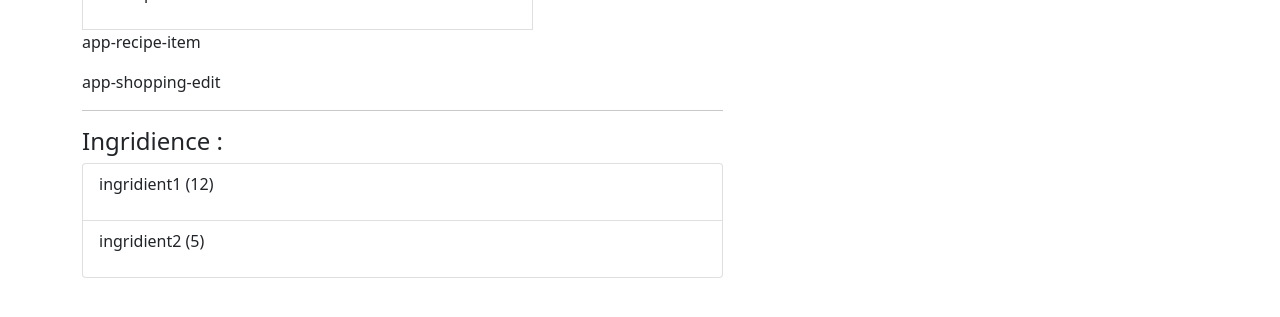
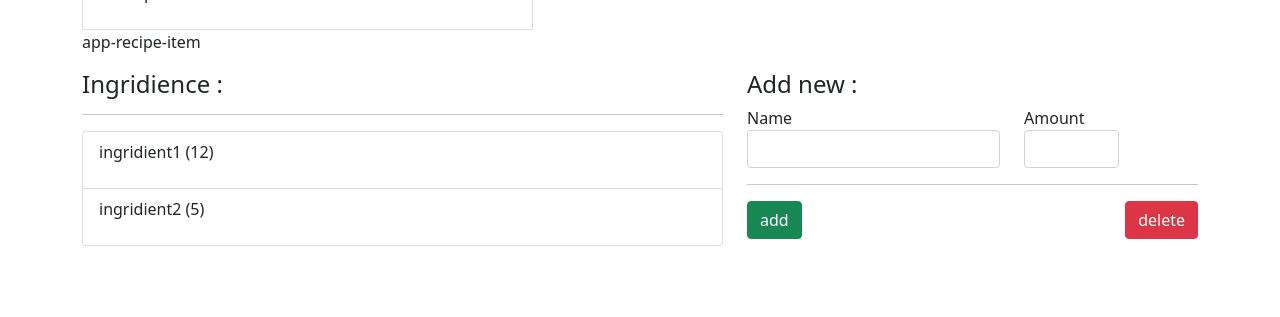
Before and after one commit to Anton6896/angular_zerotohero, an Angular app: page / in a window 1280 px wide. Shown: the part 307-624 px from the top of the page. Built offline with nearby package versions, Linux system fonts and the light colour scheme.

Commit message:
form ready

```diff
--- a/src/app/components/shoping/shoping-edit/shoping-edit.component.html
+++ b/src/app/components/shoping/shoping-edit/shoping-edit.component.html
@@ -1 +1,20 @@
-<p>app-shopping-edit</p>
+<div class="row">
+    <div class="col-ex-12">
+        <form>
+            <div class="row">
+                <div class="col-sm-7 form-group">
+                    <label for="name">Name</label>
+                    <input type="text" id="name" class="form-control">
+                </div>
+                <div class="col-sm-3 form-group">
+                    <label for="amount">Amount</label>
+                    <input type="number" min="1" id="amount" class="form-control">
+                </div>
+            </div>
+            <hr>
+            <button type="submit" (click)="onAddItem()" class="btn btn-success float-start">add</button>
+            <button type="button" (click)="onDeleteItem()" class="btn btn-danger float-end">delete</button>
+
+        </form>
+    </div>
+</div>
--- a/src/app/components/shoping/shoping-edit/shoping-edit.component.ts
+++ b/src/app/components/shoping/shoping-edit/shoping-edit.component.ts
@@ -7,6 +7,14 @@ import { Component, OnInit } from '@angular/core';
 })
 export class ShopingEditComponent implements OnInit {
 
+  onAddItem(){
+    console.log('add')
+  }
+
+  onDeleteItem(){
+    console.log('delete')
+  }
+
   constructor() { }
 
   ngOnInit(): void {
--- a/src/app/components/shoping/shoping-list/shoping-list.component.html
+++ b/src/app/components/shoping/shoping-list/shoping-list.component.html
@@ -1,9 +1,5 @@
-<div class="row">
-  <div class="col-md-7">
-    <app-shoping-edit></app-shoping-edit>
+<div>
   <hr>
-    <h4> Ingridience :</h4>
-
   <ul class="list-group">
     <a class="list-group-item" *ngFor="let ingrid of ingresientsList" style="cursor: pointer;">
       <p>{{ ingrid.name }} ({{ ingrid.amount }})</p>
@@ -11,6 +7,3 @@
     </a>
   </ul>
 </div>
-
-  <div class="col-md-5"></div>
-</div>
--- a/src/app/components/shoping/shoping.component.html
+++ b/src/app/components/shoping/shoping.component.html
@@ -1 +1,11 @@
-<app-shoping-list></app-shoping-list>
+<div class="row">
+    <div class="col-md-7">
+        <h4> Ingridience :</h4>
+        <app-shoping-list></app-shoping-list>
+    </div>
+
+    <div class="col-md-5">
+        <h4> Add new :</h4>
+        <app-shoping-edit></app-shoping-edit>
+    </div>
+</div>
```
Lines whose indentation alone changed are shown as unchanged.
